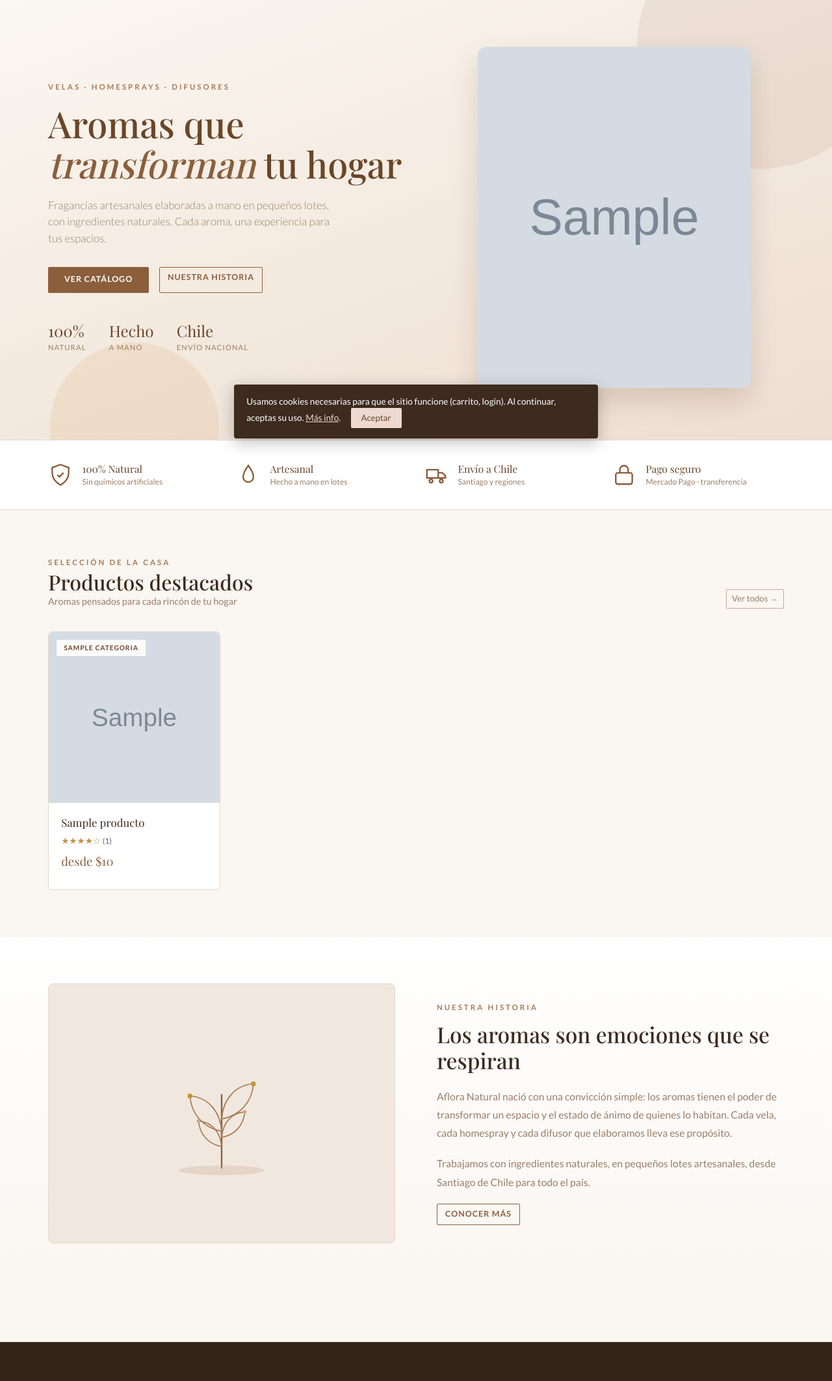
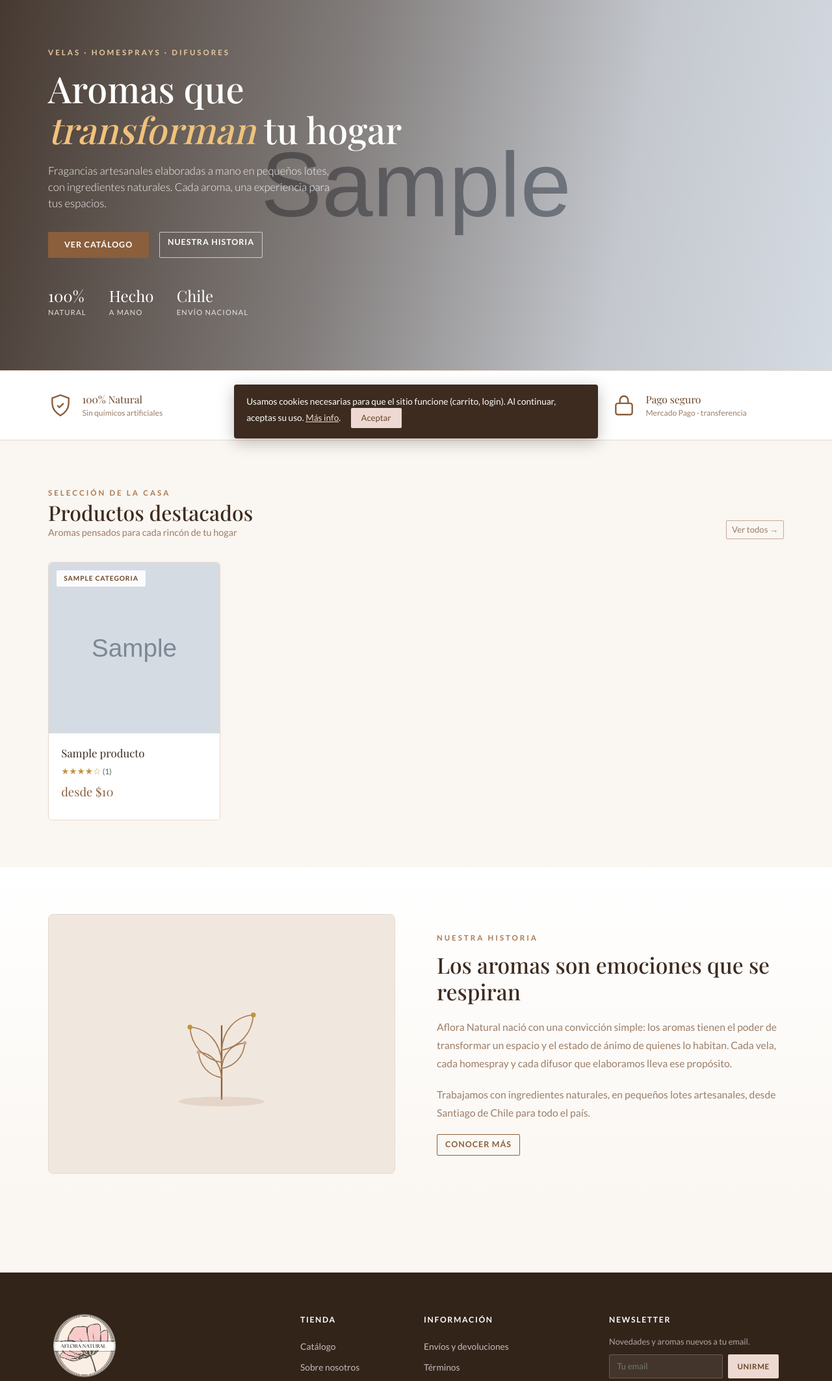
Before and after one commit to 88obice/Aflora_Natural, a Django app: template templates/catalogo/inicio.html in a window 1280 px wide. Shown: the part 109-2235 px from the top of the page at 65% size. Run offline with Django 5.2, Linux system fonts and the light colour scheme; tables that the repository leaves empty hold one stand-in row (values such as "Sample post"); the template is opened without the code that fills it: values that come from a table or form of the project are taken from there, most other values are stand-ins (such as "Sample title", 1, 10 or a date in 2020); grey boxes marked "Sample" are stand-in pictures; some web fonts are replaced.

Commit message:
Hero full-bleed: foto de fondo con velo oscuro y texto encima

```diff
--- a/templates/catalogo/inicio.html
+++ b/templates/catalogo/inicio.html
@@ -37,7 +37,20 @@
     .hero-stats .l { font-size: 0.7rem; letter-spacing: 0.1em; text-transform: uppercase; color: var(--text-muted); }
     .hero-art { display: flex; justify-content: center; }
     .hero-art svg { width: 100%; max-width: 360px; height: auto; filter: drop-shadow(0 20px 40px rgba(107,69,40,0.16)); }
-    .hero-art .hero-photo { width: 100%; max-width: 420px; aspect-ratio: 4 / 5; object-fit: cover; border-radius: 14px; box-shadow: 0 20px 40px rgba(107,69,40,0.18); }
+    /* Hero full-bleed: foto de fondo + velo oscuro (se activa con HERO_IMAGEN_URL) */
+    .hero--foto { min-height: 540px; display: flex; align-items: center; background-color: #2d1d12; background-size: cover; background-position: center; }
+    .hero--foto .hero-overlay { position: absolute; inset: 0; z-index: 1; background: linear-gradient(100deg, rgba(45,29,18,0.85) 0%, rgba(45,29,18,0.5) 40%, rgba(45,29,18,0.1) 74%, rgba(45,29,18,0) 100%); }
+    .hero--foto .hero-blob { display: none; }
+    .hero--foto .hero-inner { width: 100%; grid-template-columns: 1fr; }
+    .hero--foto .hero-copy { max-width: 560px; }
+    .hero--foto .eyebrow { color: #E8C9A0; }
+    .hero--foto h1 { color: #fff; }
+    .hero--foto h1 i { color: #F0C27B; }
+    .hero--foto .lead { color: rgba(255,255,255,0.92); }
+    .hero--foto .hero-stats .n { color: #fff; }
+    .hero--foto .hero-stats .l { color: rgba(255,255,255,0.82); }
+    .hero--foto .btn-outline-primary { color: #fff; border-color: rgba(255,255,255,0.65); }
+    .hero--foto .btn-outline-primary:hover { background: rgba(255,255,255,0.15); border-color: #fff; }
 
     /* ── Franja de confianza ── */
     .trust { background: #fff; border-top: 1px solid var(--line); border-bottom: 1px solid var(--line); }
@@ -95,6 +108,10 @@
         .hero-inner, .story-inner { grid-template-columns: 1fr; }
         .hero-art { order: -1; }
         .trust-inner { grid-template-columns: repeat(2, 1fr); }
+        /* En movil la foto queda de fondo completo: velo mas parejo y de abajo
+           hacia arriba para que el texto se lea sobre cualquier parte de la foto. */
+        .hero--foto { min-height: 460px; }
+        .hero--foto .hero-overlay { background: linear-gradient(180deg, rgba(45,29,18,0.55) 0%, rgba(45,29,18,0.8) 100%); }
     }
 </style>
 {% endblock %}
@@ -102,11 +119,12 @@
 {% block content %}
 <main class="home">
 
-<section class="hero">
+<section class="hero{% if hero_imagen %} hero--foto{% endif %}"{% if hero_imagen %} style="background-image:url('{{ hero_imagen }}')"{% endif %}>
+    {% if hero_imagen %}<div class="hero-overlay"></div>{% endif %}
     <div class="hero-blob b1"></div>
     <div class="hero-blob b2"></div>
     <div class="hero-inner">
-        <div>
+        <div class="hero-copy">
             <div class="eyebrow">Velas · Homesprays · Difusores</div>
             <h1>Aromas que <i>transforman</i> tu hogar</h1>
             <p class="lead">Fragancias artesanales elaboradas a mano en pequeños lotes, con ingredientes naturales. Cada aroma, una experiencia para tus espacios.</p>
@@ -120,10 +138,8 @@
                 <div><div class="n">Chile</div><div class="l">Envío nacional</div></div>
             </div>
         </div>
+        {% if not hero_imagen %}
         <div class="hero-art">
-            {% if hero_imagen %}
-            <img src="{{ hero_imagen }}" alt="Aflora Natural — velas artesanales" class="hero-photo">
-            {% else %}
             <svg viewBox="0 0 300 340" fill="none" xmlns="http://www.w3.org/2000/svg">
                 <ellipse cx="150" cy="312" rx="120" ry="16" fill="#C9A99A" opacity=".3"/>
                 <path d="M150 40c14 14 22 26 22 40 0 15-10 24-22 24s-22-9-22-24c0-14 8-26 22-40z" fill="#F0C27B"/>
@@ -136,8 +152,8 @@
                 <path d="M60 250q20-30 44-18M240 250q-20-30-44-18" stroke="#C9A99A" stroke-width="1.5" fill="none" opacity=".7"/>
                 <circle cx="60" cy="250" r="3" fill="#C4933F"/><circle cx="240" cy="250" r="3" fill="#C4933F"/>
             </svg>
-            {% endif %}
         </div>
+        {% endif %}
     </div>
 </section>
 
```
